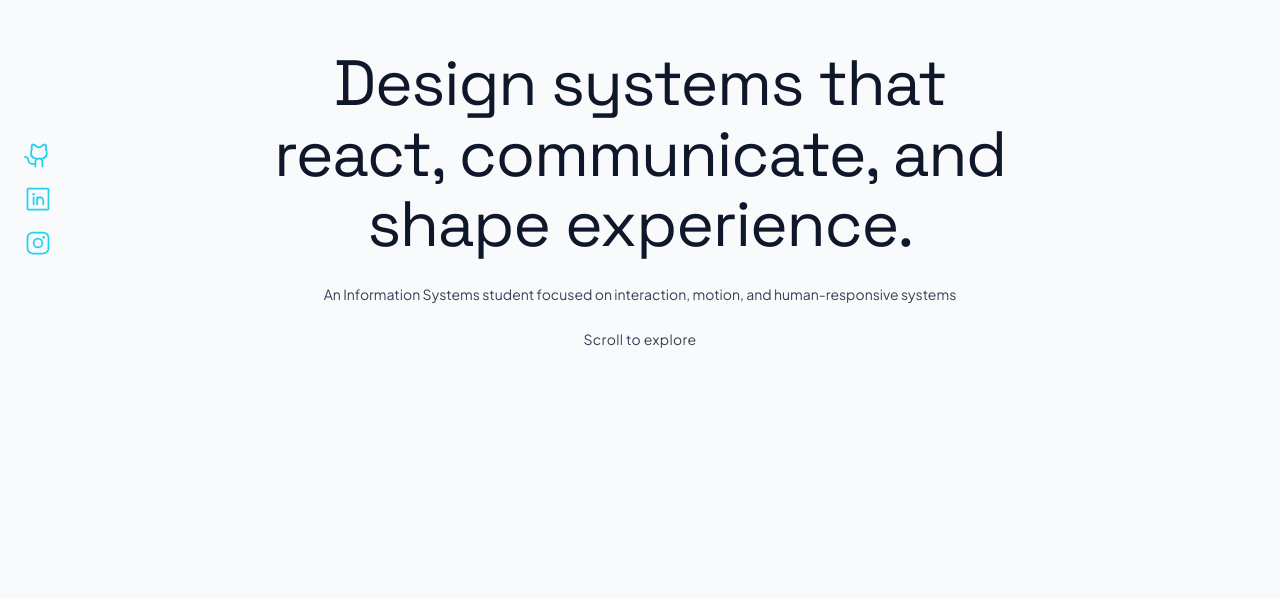
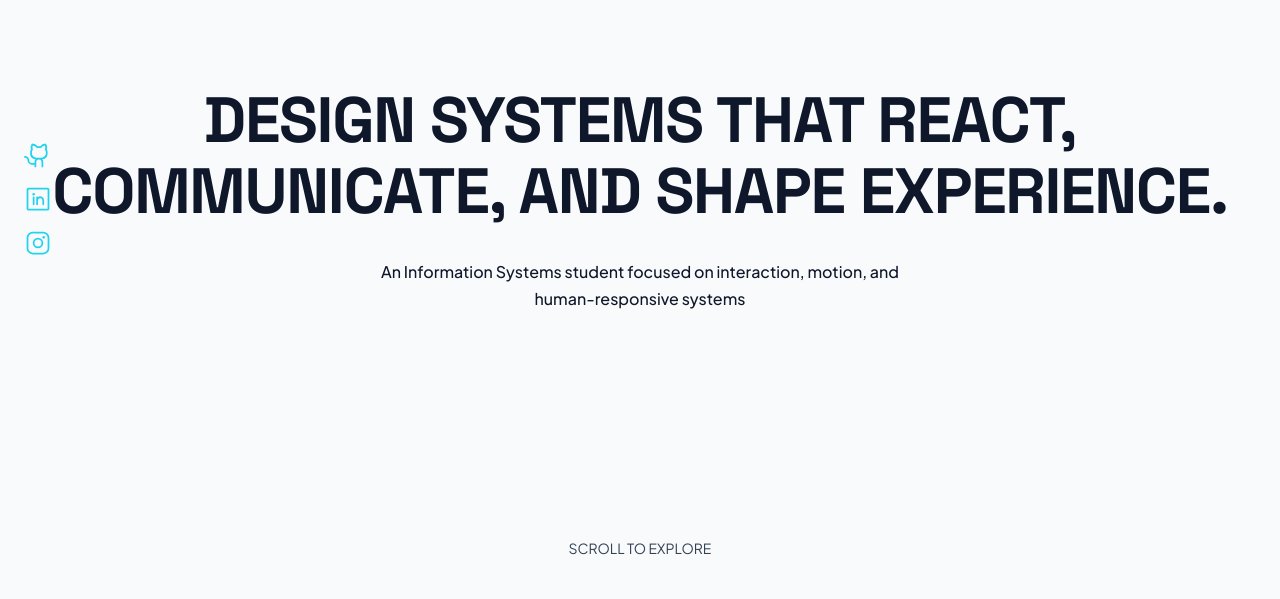
Before and after one commit to IvandryPage/ivandry-portfolio, a Next.js app: page / in a window 1280 px wide. Shown: the part 201-800 px from the top of the page. Built offline with nearby package versions, Linux system fonts and the light colour scheme.

Commit message:
feat: add animation on hero

```diff
--- a/src/app/layout.tsx
+++ b/src/app/layout.tsx
@@ -1,7 +1,7 @@
 import type { Metadata } from "next";
 import {   JetBrains_Mono, Space_Grotesk, Plus_Jakarta_Sans } from "next/font/google";
 import "./globals.css";
-import { LeftRail } from "@/components/composite/left-rail/LeftRail";
+import SmoothScrollProvider from "@/components/layout/SmoothScrollProvider";
 
 const jetBrainsMono = JetBrains_Mono({
   variable: '--font-jetbrains',
@@ -36,8 +36,9 @@ export default function RootLayout({
       <body
         className={`${plusJakartaSans.variable} ${jetBrainsMono.variable} ${spaceGrostek.variable} antialiased`}
       >
-        <LeftRail />
-        {children}
+        <SmoothScrollProvider>
+          {children}
+        </SmoothScrollProvider>
       </body>
     </html>
   );
--- a/src/components/composite/left-rail/LeftRail.tsx
+++ b/src/components/composite/left-rail/LeftRail.tsx
@@ -12,7 +12,7 @@ export function LeftRail() {
           target="_blank"
           rel="noopener noreferrer"
           aria-label={link.label}
-          className="transition hover:text-foreground-primary cursor-pointer rounded"
+          className="left-rail-item transition hover:text-foreground-primary cursor-pointer rounded"
         >
           <link.icon className="size-7"/>
         </Link>
--- /dev/null
+++ b/src/components/layout/SmoothScrollProvider.tsx
@@ -0,0 +1,37 @@
+"use client";
+
+import { useEffect, ReactNode } from "react";
+import Lenis from "lenis";
+import gsap from "gsap";
+import { ScrollTrigger } from "gsap/ScrollTrigger";
+
+// Lenis Smooth Scroll Implementation
+export default function SmoothScrollProvider({ children }: { children: ReactNode }) {
+  useEffect(() => {
+    const lenis = new Lenis({
+      duration: 1.2,
+      easing: (t) => Math.min(1, 1.001 - Math.pow(2, -10 * t)), // Standard ease-out
+      orientation: 'vertical',
+      gestureOrientation: 'vertical',
+      smoothWheel: true,
+      wheelMultiplier: 1,
+      touchMultiplier: 2,
+      infinite: false,
+    });
+
+    lenis.on('scroll', ScrollTrigger.update);
+
+    gsap.ticker.add((time) => {
+      lenis.raf(time * 1000);
+    });
+
+    gsap.ticker.lagSmoothing(0);
+
+    return () => {
+      lenis.destroy();
+      gsap.ticker.remove(lenis.raf);
+    };
+  }, []);
+
+  return <>{children}</>;
+}
--- a/src/sections/hero/HeroSection.tsx
+++ b/src/sections/hero/HeroSection.tsx
@@ -1,24 +1,78 @@
-import { content } from "@/content/hero.copy"
+"use client";
 
-// sections/hero/HeroSection.tsx
+import { useEffect, useRef } from "react";
+import { gsap } from "gsap";
+import { ScrollTrigger } from "gsap/ScrollTrigger";
+import { LeftRail } from "@/components/composite/left-rail/LeftRail";
+import { content } from "@/content/hero.copy";
+
+gsap.registerPlugin(ScrollTrigger);
 
 export function HeroSection() {
+  const scope = useRef(null);
+  const heroRef = useRef(null);
+
+  useEffect(() => {
+    const ctx = gsap.context(() => {
+      // 1. Initial State
+      gsap.set(".hero-content", { y: 0, opacity: 1 });
+      gsap.set(".left-rail-item", { opacity: 0, x: -20 });
+
+      // 2. ENTRANCE (Cukup Staggered Slide Up)
+      const introTl = gsap.timeline({ defaults: { ease: "power3.out" } });
+
+      introTl
+        .to(".left-rail-item", { x: 0, opacity: 1, stagger: 0.1, duration: 1 })
+        .from(".hero-title", { y: 60, opacity: 0, duration: 1.2 }, "-=0.8")
+        .from(".hero-sub", { y: 30, opacity: 0, duration: 1 }, "-=1")
+        .from(".hero-meta", { opacity: 0, duration: 1 }, "-=0.5");
+
+      // 3. SCROLL ANIMATION (Layered Exit)
+      const scrollTl = gsap.timeline({
+        scrollTrigger: {
+          trigger: scope.current,
+          start: "top top",
+          end: "bottom top",
+          scrub: true,
+        },
+      });
+
+      scrollTl
+        .to(".hero-title", { y: -150, opacity: 0, scale: 0.95, ease: "none" }, 0)
+        .to(".hero-sub", { y: -100, opacity: 0, ease: "none" }, 0.1)
+        .to(".hero-container", { ease: "none" }, 0) // Efek transisi warna background
+        .to(".hero-meta", { height: 0, opacity: 0 }, 0);
+
+    }, scope);
+
+    return () => ctx.revert();
+  }, []);
+
   return (
-    <section className="relative min-h-screen grid grid-cols-12 px-6 md:px-12 lg:px-20 py-24">
-      {/* Content */}
-      <div className=" col-span-12 md:col-start-3 md:col-span-8 self-center text-center space-y-6">
-        <h1>
+    <div ref={scope} className="relative w-full">
+      <LeftRail />
+
+      {/* Container Utama yang di-pin atau jadi base */}
+      <section
+        ref={heroRef}
+        className="relative h-screen flex flex-col items-center justify-center text-center px-6 overflow-hidden"
+      >
+        <div className="hero-content z-10 flex flex-col items-center">
+          {/* Headline pake Text biasa aja biar gak ribet di SVG, tapi font-nya digedein */}
+          <h1 className="hero-title text-6xl md:text-8xl font-black uppercase">
             {content.headline}
           </h1>
 
-        <p className="text-muted max-w-2xl mx-auto">
+          <p className="hero-sub text-muted-foreground max-w-xl mt-8 text-lg md:text-xl font-medium">
             {content.subheadline}
           </p>
+        </div>
 
-        <span className="block text-muted text-sm tracking-wide">
-          {content.meta}
-        </span>
+        {/* Floating Explore */}
+        <div className="hero-meta absolute bottom-10 flex flex-col items-center gap-2">
+          <span className="uppercase text-muted">{content.meta}</span>
         </div>
       </section>
+    </div>
   );
 }
```
Lines whose indentation alone changed are shown as unchanged.
